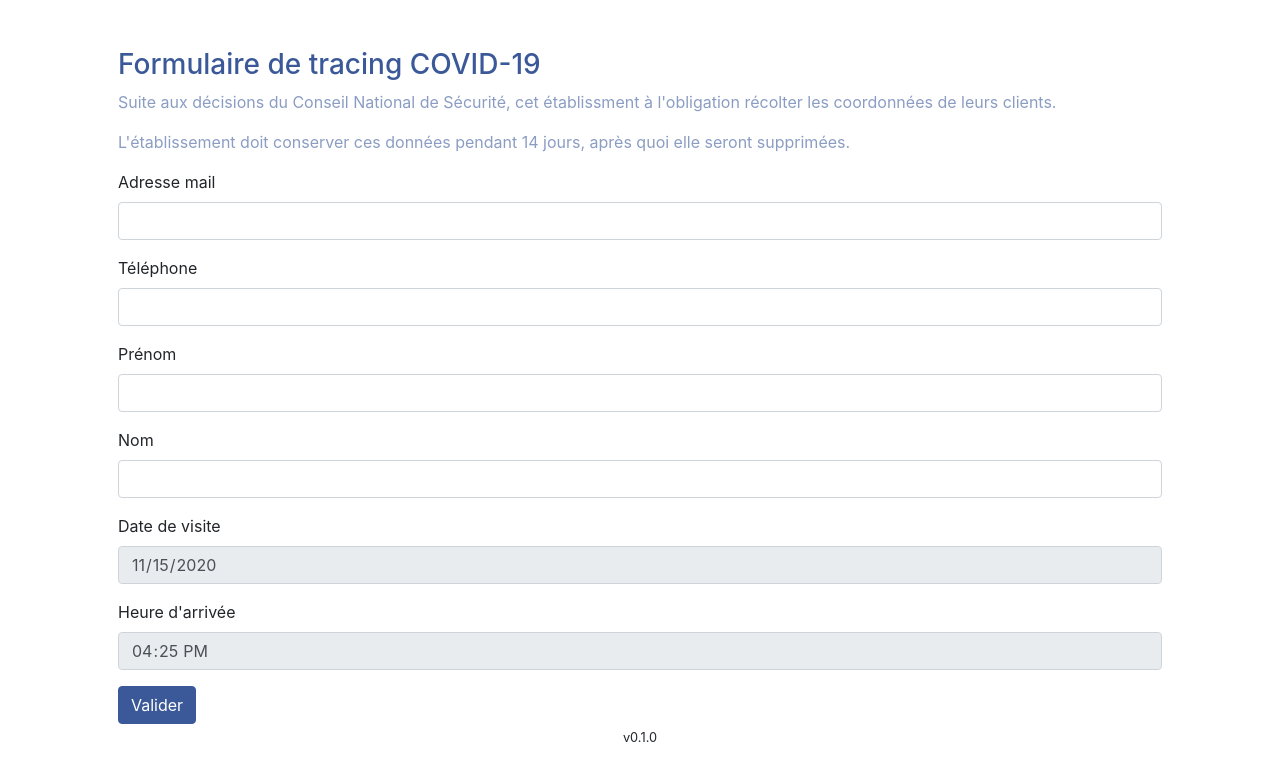
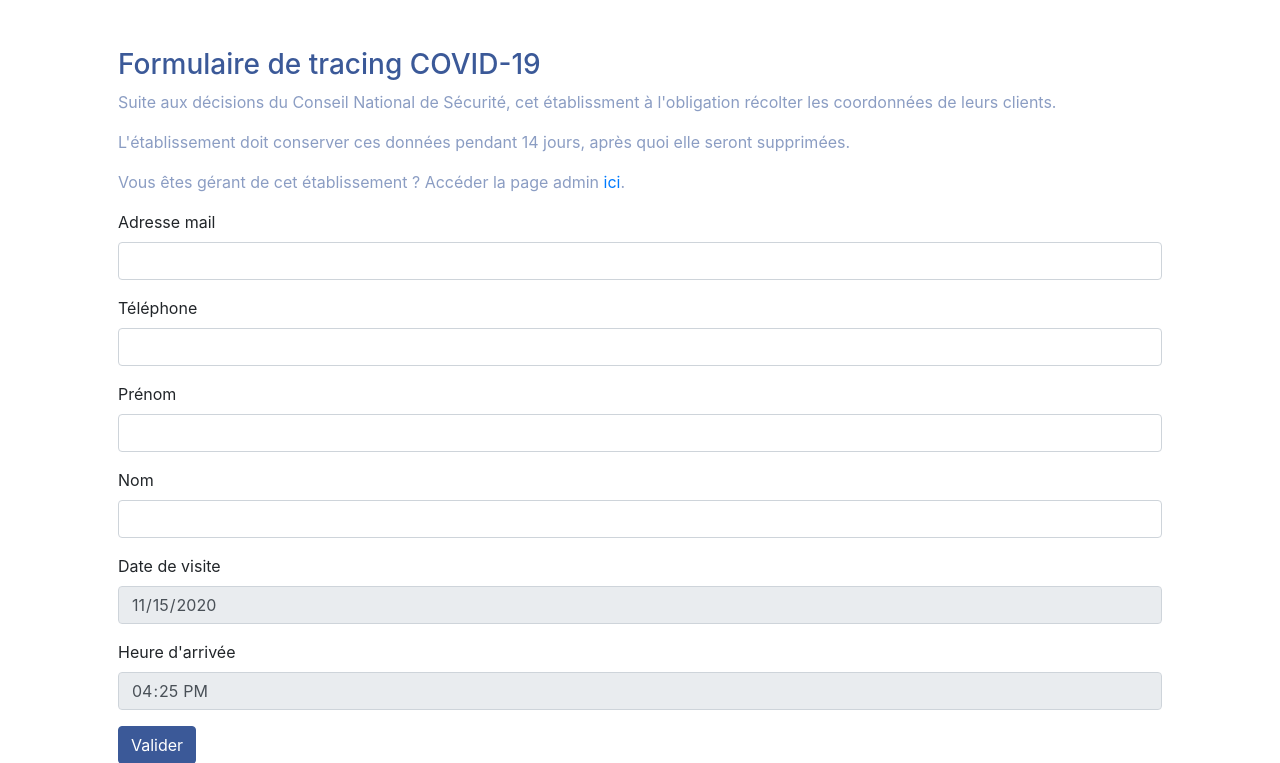
Before and after one commit to Max-le/HorecaCovidForm, a Flask app: page / in a window 1280 px wide. Shown: the top 763 px of the page. Before the commit the page ends 742 px from the top, so only its background shows below. Run offline with Flask 2, Linux system fonts and the light colour scheme; some libraries are stand-ins or nearby versions.

Commit message:
add link to admin page in form

```diff
--- a/horecapp/templates/form.html
+++ b/horecapp/templates/form.html
@@ -5,7 +5,7 @@
 <h3>Formulaire de tracing COVID-19</h3>
 <p>Suite aux décisions du Conseil National de Sécurité, cet établissment à l'obligation récolter les coordonnées de leurs clients.</p>
 <p>L'établissement doit conserver ces données pendant 14 jours, après quoi elle seront supprimées.</p>
-<p></p>
+<p>Vous êtes gérant de cet établissement ? Accéder  la page admin <a href="/admin">ici</a>.</p>
 <form action="/" method="post">
     <div class="form-group">
       <label for="email">Adresse mail</label>
```
